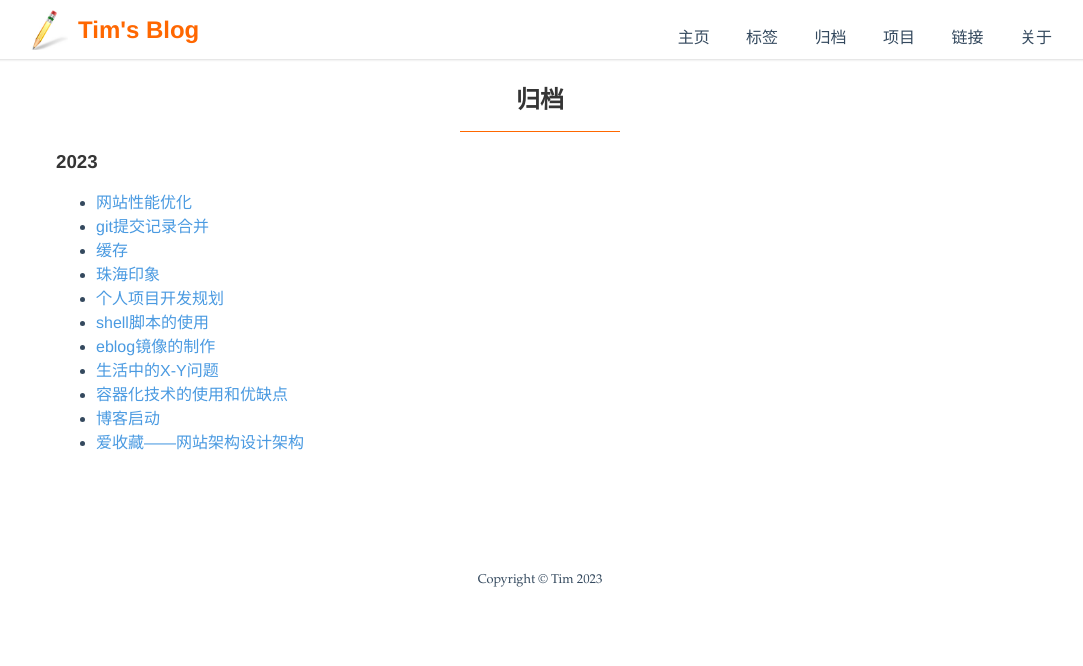
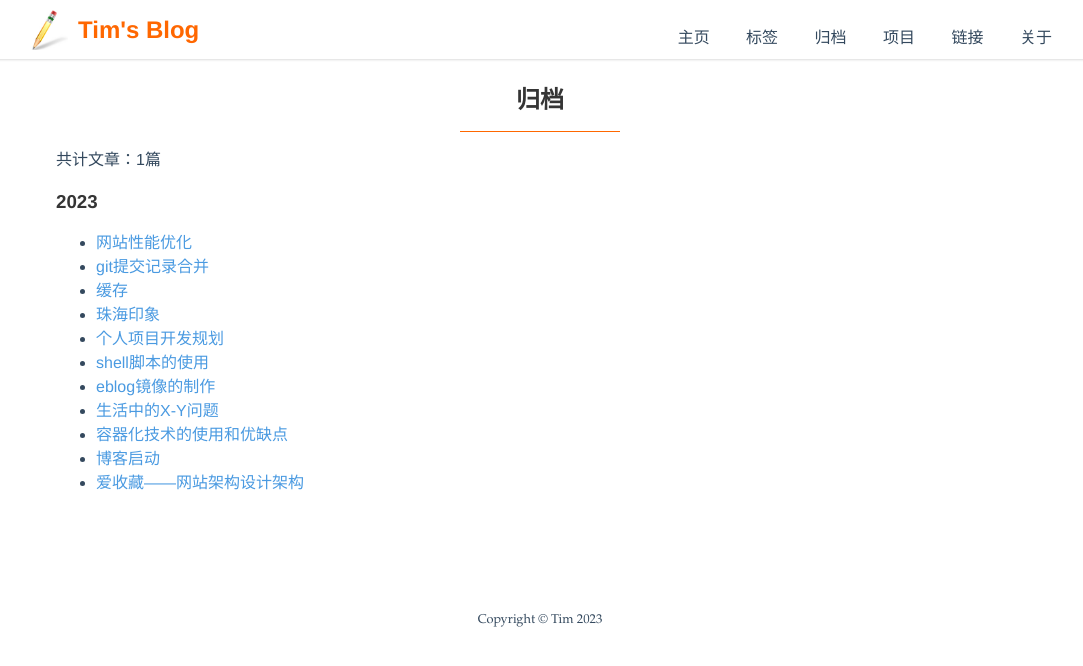
Before and after one commit to leanfish2011/leanfish2011.github.io, a Jekyll site: the page built from _pages/archive.html, in a window 1280 px wide. Shown: the top 666 px of the page, without its empty margins (100-1183 px from the left). Built offline with Jekyll 4.4.1, drawn with Linux system fonts in a browser that asks for light colours.

Commit message:
Update archive.html

```diff
--- a/_pages/archive.html
+++ b/_pages/archive.html
@@ -5,7 +5,10 @@ permalink: /archive
 ---
 <h3 class="post-title">{{ page.title }}</h3>
 <div class="post-line"></div>
+{% assign count = 1 %}
+<p>共计文章：{{ count }}篇</p>
 {% for post in site.posts %}
+    {% assign count = count | plus: 1 %}
     {% capture currentyear %}{{ post.date | date: "%Y" }}{% endcapture %}
     {% if currentyear != year %}
         {% unless forloop.first %}
```
